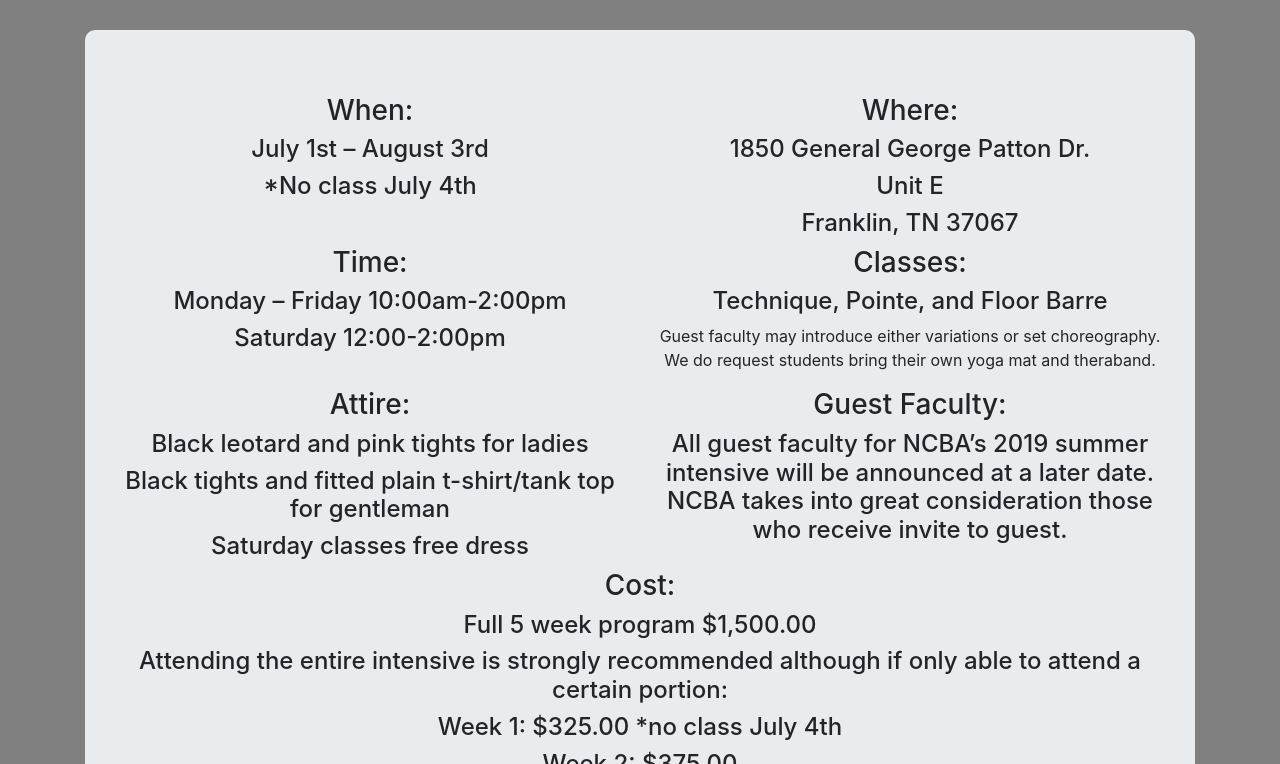
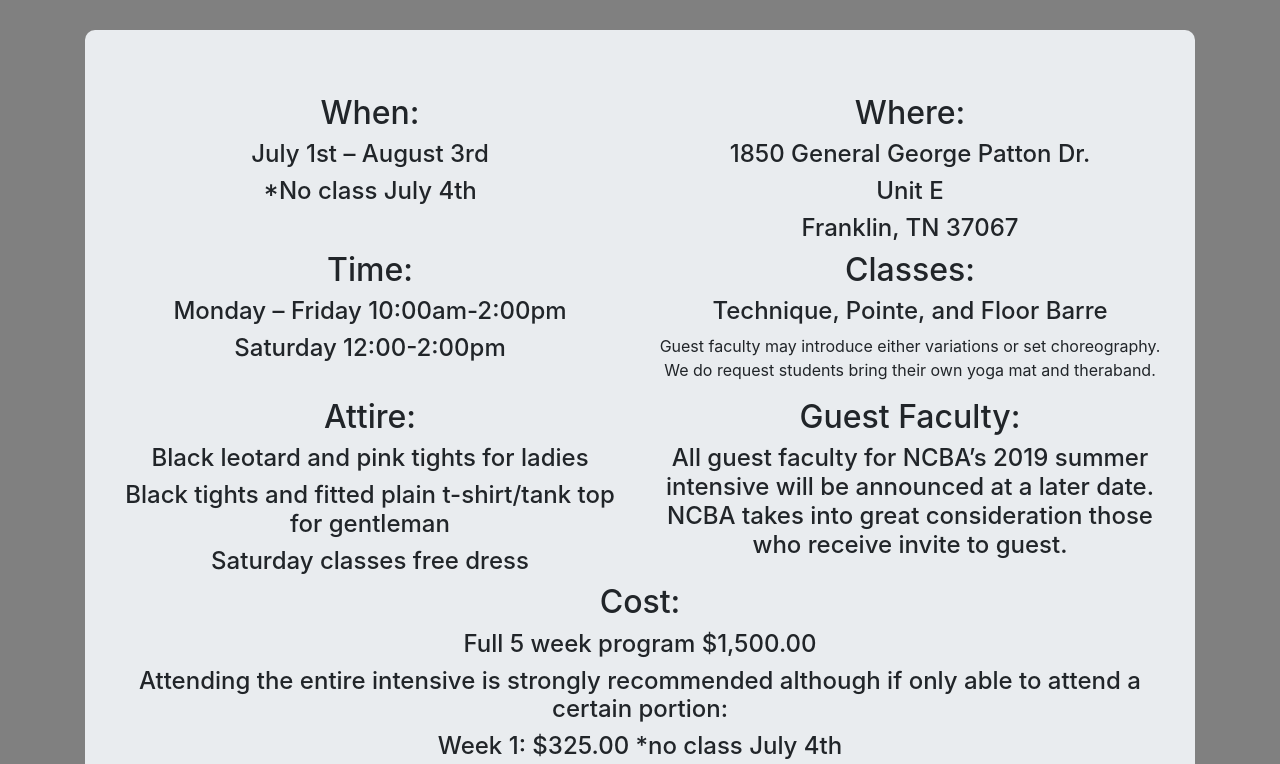
Before and after one commit to GrailsoftTechnologies/cp-ncba, a React (Create React App) app: page /summerintensive in a window 1280 px wide. Shown: the part 356-1120 px from the top of the page. Built offline with nearby package versions, Linux system fonts and the light colour scheme.

Commit message:
change headers for summer intensive

```diff
--- a/src/components/SummerIntensive/index.js
+++ b/src/components/SummerIntensive/index.js
@@ -33,38 +33,38 @@ class SummerIntensive extends Component {
               <Container fluid>
                 <Row style={{margin: '0px'}}>
                   <Col lg="6">
-                    <h3>When:</h3>
+                    <h2>When:</h2>
                     <h4>July 1st – August 3rd</h4>
                     <h4>*No class July 4th</h4>
                   </Col>
                   <Col lg="6">
-                    <h3>Where:</h3>
+                    <h2>Where:</h2>
                     <h4>1850 General George Patton Dr.</h4>
                     <h4>Unit E</h4>
                     <h4>Franklin, TN  37067</h4>
                   </Col>
                   <Col lg="6">
-                    <h3>Time:</h3>
+                    <h2>Time:</h2>
                     <h4>Monday – Friday 10:00am-2:00pm</h4>
                     <h4>Saturday 12:00-2:00pm</h4>
                   </Col>
                   <Col lg="6">
-                    <h3>Classes:</h3>
+                    <h2>Classes:</h2>
                     <h4>Technique, Pointe, and Floor Barre</h4>
                     <p>Guest faculty may introduce either variations or set choreography. We do request students bring their own yoga mat and theraband.</p>
                   </Col>
                   <Col lg="6">
-                    <h3>Attire:</h3>
+                    <h2>Attire:</h2>
                     <h4>Black leotard and pink tights for ladies </h4>
                     <h4>Black tights and fitted plain t-shirt/tank top for gentleman</h4>
                     <h4>Saturday classes free dress</h4>
                   </Col>
                   <Col lg="6">
-                    <h3>Guest Faculty:</h3>
+                    <h2>Guest Faculty:</h2>
                     <h4>All guest faculty for NCBA’s 2019 summer intensive will be announced at a later date. NCBA takes into great consideration those who receive invite to guest.</h4>
                   </Col>
                   <Col lg="12">
-                    <h3>Cost:</h3>
+                    <h2>Cost:</h2>
                     <h4>Full 5 week program $1,500.00</h4>
                     <h4>Attending the entire intensive is strongly recommended although if only able to attend a certain portion:</h4>
                     <h4>Week 1: $325.00 *no class July 4th</h4>
@@ -75,7 +75,7 @@ class SummerIntensive extends Component {
                     <h4>A deposit of $100.00 must be made at time of enrollment or no later than April 15th to secure students place. Full tuition must be paid by June 5th.</h4>
                   </Col>
                   <Col lg="12">
-                    <h3>Audition:</h3>
+                    <h2>Audition:</h2>
                     <h4>Students seeking consideration for NCBA’s summer intensive please send a first arabesque and tendu croise devant photo with student’s name and date of birth to <a href="info@ncbacademy.com">info@ncbacademy.com</a>. Invitation to attend class will follow if applicable or request for a short video to be sent if abroad.  For further questions please direct to <a href="mailto:Kristin@ncbacademy.com">Kristin@ncbacademy.com</a></h4>
                   </Col>
                 </Row>
```
